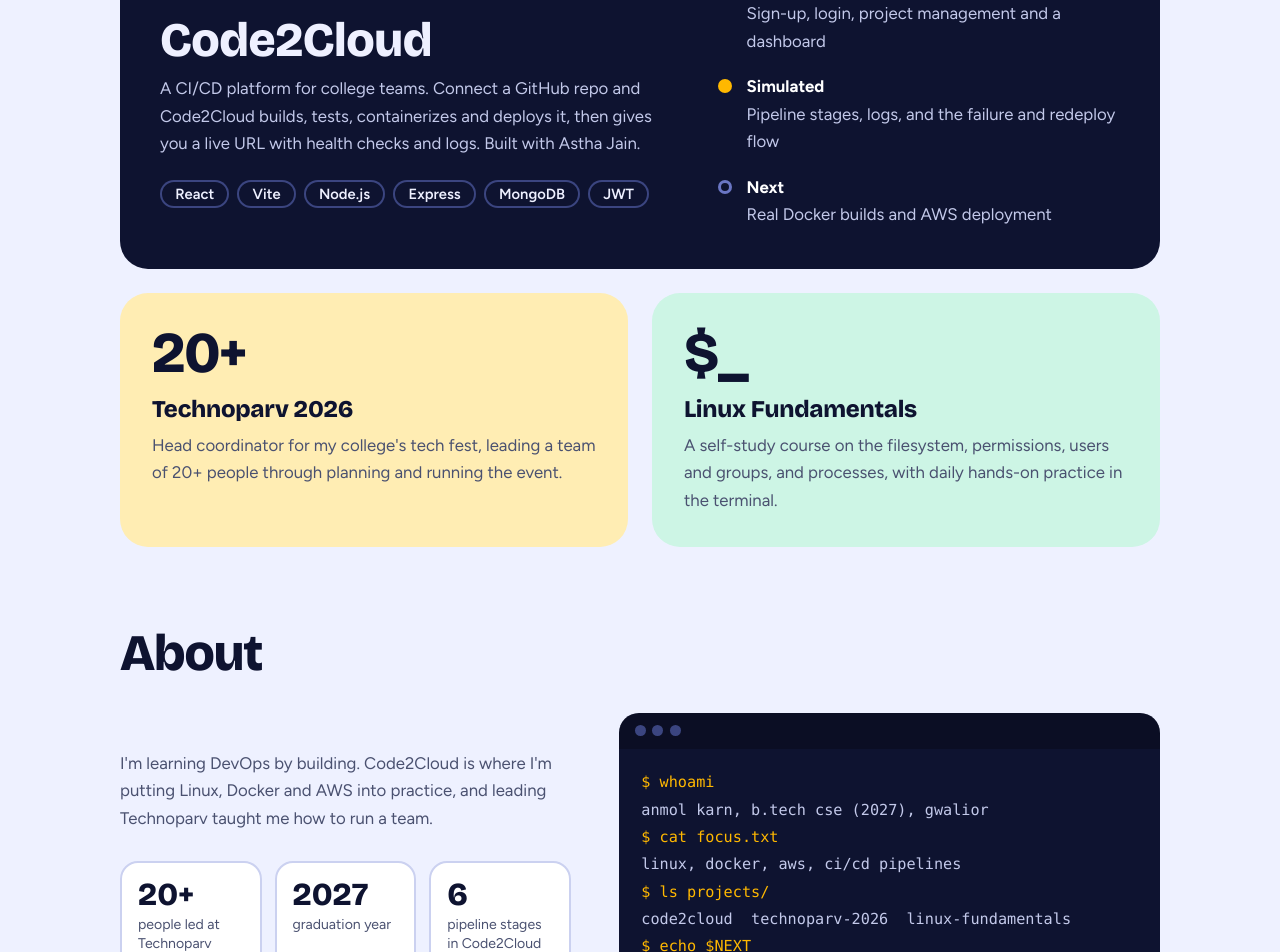
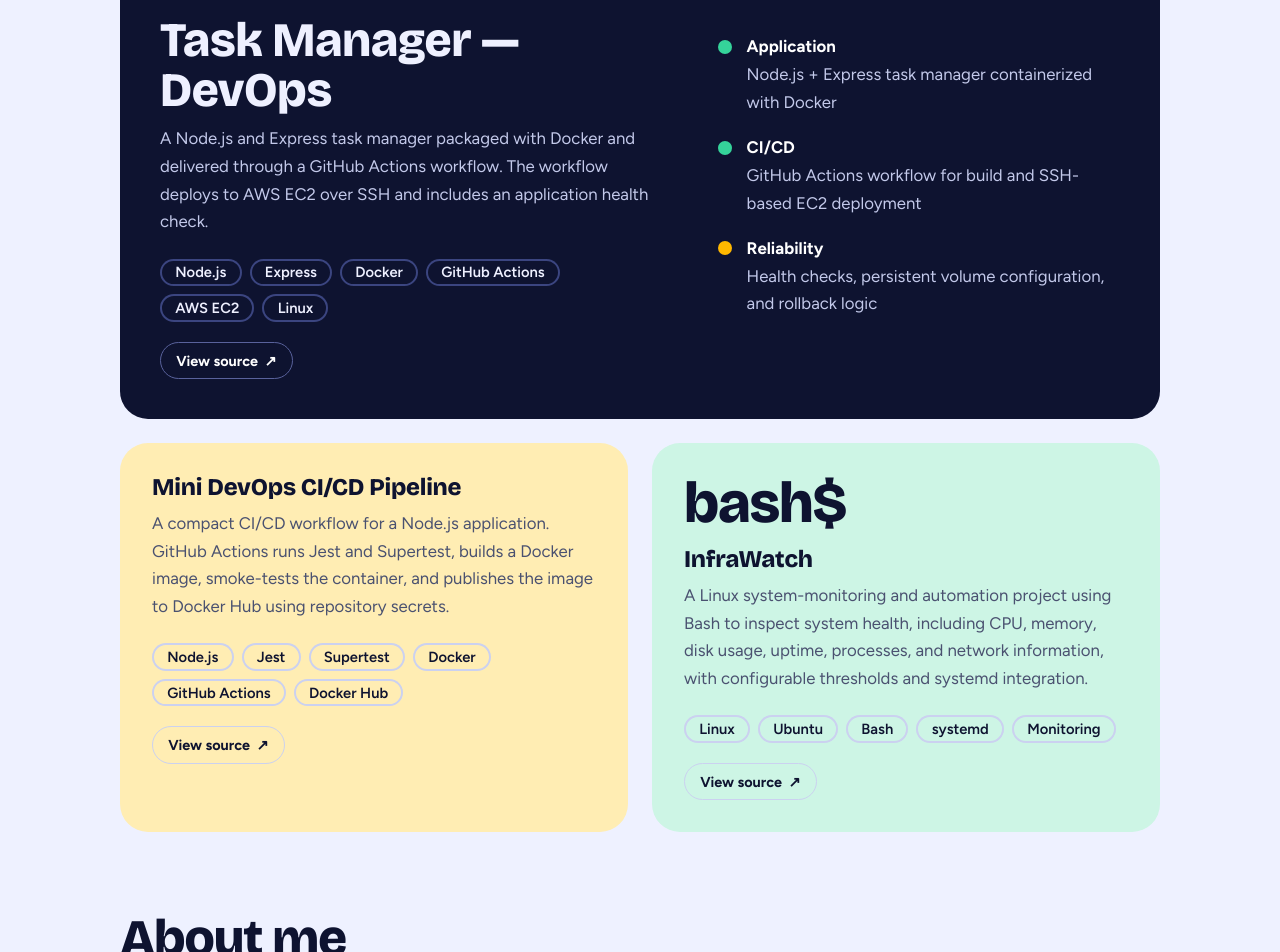
Before and after one commit to anmolkarn271/Portfolio-Frontend, a React (Vite) app: page / in a window 1280 px wide. Shown: the part 1380-2332 px from the top of the page. Built offline with nearby package versions, Linux system fonts and the light colour scheme.

Commit message:
Refresh portfolio with DevOps projects and skills

```diff
--- a/src/components/About.jsx
+++ b/src/components/About.jsx
@@ -5,12 +5,19 @@
 export default function About() {
   return (
     <section id="about">
-      <Reveal as="h2">About</Reveal>
+      <Reveal as="h2">About me</Reveal>
       <div className="about">
         <Reveal>
-          <p>I'm learning DevOps by building. Code2Cloud is where I'm putting Linux, Docker and AWS into practice, and leading Technoparv taught me how to run a team.</p>
+          <p>
+            I'm a B.Tech Computer Science student focused on becoming a DevOps engineer.
+            I learn by building and troubleshooting practical workflows with Linux, Bash,
+            Docker, GitHub Actions, and AWS. My current portfolio covers application
+            deployment, CI/CD automation, and Linux system monitoring.
+          </p>
           <div className="stats">
-            {STATS.map(([n, label]) => <div className="stat" key={label}><b>{n}</b><span>{label}</span></div>)}
+            {STATS.map(([n, label]) => (
+              <div className="stat" key={label}><b>{n}</b><span>{label}</span></div>
+            ))}
           </div>
         </Reveal>
         <Reveal delay={120}><Terminal /></Reveal>
--- a/src/components/Projects.jsx
+++ b/src/components/Projects.jsx
@@ -2,9 +2,11 @@
 
 export default function Projects({ projects }) {
   const [main, ...rest] = projects
+
   return (
     <section id="work">
-      <Reveal as="h2">Work</Reveal>
+      <Reveal as="h2">Selected projects</Reveal>
+
       {main && (
         <Reveal as="article" className="feature">
           <div>
@@ -12,7 +14,9 @@
             <h3>{main.title}</h3>
             <p>{main.summary}</p>
             <ul className="chips">{main.stack?.map(s => <li key={s}>{s}</li>)}</ul>
+            <ProjectLinks project={main} />
           </div>
+
           <ul className="status">
             {main.status?.map(s => (
               <li key={s.label} className={s.state === 'built' ? '' : s.state}>
@@ -22,15 +26,37 @@
           </ul>
         </Reveal>
       )}
+
       <div className="two">
-        {rest.map((p, i) => (
-          <Reveal key={p.slug} delay={i * 120} className={i % 2 ? 'panel b' : 'panel'}>
-            {p.big && <div className="big">{p.big}</div>}
-            <h3>{p.title}</h3>
-            <p>{p.summary}</p>
+        {rest.map((project, i) => (
+          <Reveal key={project.slug} delay={i * 120} className={i % 2 ? 'panel b' : 'panel'}>
+            {project.big && <div className="big">{project.big}</div>}
+            <h3>{project.title}</h3>
+            <p>{project.summary}</p>
+            {project.stack?.length > 0 && (
+              <ul className="chips">{project.stack.map(s => <li key={s}>{s}</li>)}</ul>
+            )}
+            <ProjectLinks project={project} />
           </Reveal>
         ))}
       </div>
     </section>
   )
 }
+
+function ProjectLinks({ project }) {
+  return (
+    <div className="project-actions">
+      {project.github && (
+        <a className="project-link" href={project.github} target="_blank" rel="noreferrer">
+          View source <span aria-hidden="true">↗</span>
+        </a>
+      )}
+      {project.live && (
+        <a className="project-link" href={project.live} target="_blank" rel="noreferrer">
+          Live demo <span aria-hidden="true">↗</span>
+        </a>
+      )}
+    </div>
+  )
+}
--- a/src/content.js
+++ b/src/content.js
@@ -1,39 +1,43 @@
 export const NAV = [
-  ['work', 'Work'], ['about', 'About'], ['journey', 'Journey'], ['skills', 'Skills'], ['contact', 'Contact'],
+  ['work', 'Projects'], ['about', 'About'], ['journey', 'Journey'], ['skills', 'Skills'], ['contact', 'Contact'],
 ]
 
 export const STAGES = [
-  ['Push', 'commit on main', 'push    received commit on main'],
-  ['Build', 'install, compile', 'build   dependencies installed, app compiled'],
-  ['Test', 'run checks', 'test    all checks passed'],
-  ['Dockerize', 'package image', 'docker  image built and tagged'],
-  ['Deploy', 'start container', 'deploy  container started'],
-  ['Live', 'health check', 'health  /api/health returned 200'],
+  ['Push', 'code pushed', 'push       commit received from GitHub'],
+  ['Install', 'npm ci', 'install    dependencies installed'],
+  ['Test', 'Jest + Supertest', 'test       automated tests completed'],
+  ['Build', 'Docker image', 'build      container image built'],
+  ['Smoke test', 'health endpoint', 'health     container health check passed'],
+  ['Publish', 'Docker Hub', 'publish    image tagged and pushed'],
 ]
 
 export const SKILLS = {
-  'Cloud and delivery': ['AWS', 'Docker', 'GitHub Actions', 'Linux'],
-  Languages: ['Python', 'JavaScript', 'Node.js'],
-  Web: ['React', 'Vite', 'Express', 'MongoDB'],
-  'Version control': ['Git', 'GitHub'],
+  'DevOps & CI/CD': ['Git', 'GitHub', 'GitHub Actions', 'CI/CD Pipelines'],
+  'Containers': ['Docker', 'Docker Compose', 'Docker Hub', 'Container Health Checks'],
+  'Cloud (AWS)': ['EC2', 'IAM', 'S3', 'Security Groups', 'Basic AWS Networking'],
+  'Linux & Scripting': ['Ubuntu', 'Bash', 'File Permissions', 'Users & Groups', 'Processes', 'systemd', 'Log Analysis'],
+  'Networking': ['TCP/IP', 'HTTP/HTTPS', 'DNS', 'SSH', 'Ports'],
+  'Web & Deployment': ['Node.js', 'Express.js', 'Nginx', 'PM2', 'REST APIs'],
+  'Testing & Automation': ['npm', 'Jest', 'Supertest', 'Automated Testing'],
+  'Core Computer Science': ['Operating Systems', 'Computer Networks', 'DBMS'],
 }
 
 export const SCRIPT = [
-  '$ whoami', 'anmol karn, b.tech cse (2027), gwalior',
-  '$ cat focus.txt', 'linux, docker, aws, ci/cd pipelines',
-  '$ ls projects/', 'code2cloud  technoparv-2026  linux-fundamentals',
-  '$ echo $NEXT', 'real docker builds and aws deploys for code2cloud',
-].join('\n')
+  '$ whoami', 'anmol karn | b.tech cse | graduating 2027',
+  '$ cat focus.txt', 'linux, docker, github actions, aws, ci/cd',
+  '$ ls projects/', 'task-manager  mini-devops-pipeline  infrawatch',
+  '$ echo $GOAL', 'build reliable, repeatable delivery workflows',
+].join('\\n')
 
 export const STATS = [
-  ['20+', 'people led at Technoparv'],
-  ['2027', 'graduation year'],
-  ['6', 'pipeline stages in Code2Cloud'],
+  ['3', 'featured DevOps projects'],
+  ['2027', 'B.Tech CSE graduation'],
+  ['20+', 'people coordinated at Technoparv'],
 ]
 
 export const TIMELINE = [
   { when: '2023', title: 'Started B.Tech CSE', text: 'IPS College of Technology & Management, Gwalior.' },
-  { when: '2026', title: 'Head coordinator, Technoparv', text: 'Led a team of 20+ people through planning and running the tech fest.' },
-  { when: 'Now', title: 'Building Code2Cloud', text: 'A CI/CD platform with Astha Jain, while studying Linux fundamentals on my own.' },
-  { when: '2027', title: 'Graduating', text: 'Aiming for a DevOps fresher role.' },
+  { when: '2026', title: 'Head coordinator, Technoparv', text: 'Coordinated a team of 20+ people for the college tech fest.' },
+  { when: 'Now', title: 'Building DevOps projects', text: 'Practising CI/CD, Docker, Linux automation, and AWS deployment through hands-on projects.' },
+  { when: '2027', title: 'Graduating', text: 'Preparing for DevOps engineer fresher and internship opportunities.' },
 ]
--- a/src/data.mjs
+++ b/src/data.mjs
@@ -1,30 +1,36 @@
-// Single source of truth: the React app uses this as a fallback,
-// and the server seeds MongoDB with it on first run.
+// Portfolio project data. Keep descriptions aligned with implemented features.
 const projects = [
   {
-    slug: 'code2cloud',
-    title: 'Code2Cloud',
-    tag: 'In progress',
+    slug: 'task-manager-devops',
+    title: 'Task Manager — DevOps',
+    tag: 'Featured project',
     summary:
-      'A CI/CD platform for college teams. Connect a GitHub repo and Code2Cloud builds, tests, containerizes and deploys it, then gives you a live URL with health checks and logs. Built with Astha Jain.',
-    stack: ['React', 'Vite', 'Node.js', 'Express', 'MongoDB', 'JWT'],
+      'A Node.js and Express task manager packaged with Docker and delivered through a GitHub Actions workflow. The workflow deploys to AWS EC2 over SSH and includes an application health check.',
+    stack: ['Node.js', 'Express', 'Docker', 'GitHub Actions', 'AWS EC2', 'Linux'],
+    github: 'https://github.com/anmolkarn271/Task_Manager-DevOps',
     status: [
-      { state: 'built', label: 'Built', text: 'Sign-up, login, project management and a dashboard' },
-      { state: 'sim', label: 'Simulated', text: 'Pipeline stages, logs, and the failure and redeploy flow' },
-      { state: 'next', label: 'Next', text: 'Real Docker builds and AWS deployment' },
+      { state: 'built', label: 'Application', text: 'Node.js + Express task manager containerized with Docker' },
+      { state: 'built', label: 'CI/CD', text: 'GitHub Actions workflow for build and SSH-based EC2 deployment' },
+      { state: 'sim', label: 'Reliability', text: 'Health checks, persistent volume configuration, and rollback logic' },
     ],
   },
   {
-    slug: 'technoparv-2026',
-    title: 'Technoparv 2026',
-    big: '20+',
-    summary: "Head coordinator for my college's tech fest, leading a team of 20+ people through planning and running the event.",
+    slug: 'mini-devops-pipeline',
+    title: 'Mini DevOps CI/CD Pipeline',
+    summary:
+      'A compact CI/CD workflow for a Node.js application. GitHub Actions runs Jest and Supertest, builds a Docker image, smoke-tests the container, and publishes the image to Docker Hub using repository secrets.',
+    stack: ['Node.js', 'Jest', 'Supertest', 'Docker', 'GitHub Actions', 'Docker Hub'],
+    github: 'https://github.com/anmolkarn271/mini-DevOps-pipeline',
   },
   {
-    slug: 'linux-fundamentals',
-    title: 'Linux Fundamentals',
-    big: '$_',
-    summary: 'A self-study course on the filesystem, permissions, users and groups, and processes, with daily hands-on practice in the terminal.',
+    slug: 'infrawatch',
+    title: 'InfraWatch',
+    big: 'bash$',
+    summary:
+      'A Linux system-monitoring and automation project using Bash to inspect system health, including CPU, memory, disk usage, uptime, processes, and network information, with configurable thresholds and systemd integration.',
+    stack: ['Linux', 'Ubuntu', 'Bash', 'systemd', 'Monitoring'],
+    github: 'https://github.com/anmolkarn271/InfraWatch',
   },
 ]
+
 export default projects
--- a/src/index.css
+++ b/src/index.css
@@ -170,3 +170,44 @@
  .topbar,.totop{transition:none}
  .badge i{animation:none}
 }
+
+
+/* portfolio-refresh-extra */
+.project-actions {
+  display: flex;
+  flex-wrap: wrap;
+  gap: .65rem;
+  margin-top: 1.25rem;
+}
+
+.project-link {
+  display: inline-flex;
+  align-items: center;
+  gap: .4rem;
+  border: 1px solid currentColor;
+  border-radius: 999px;
+  padding: .55rem .95rem;
+  font: 700 .9rem var(--body);
+  text-decoration: none;
+  transition: transform .2s ease, background .2s ease;
+}
+
+.project-link:hover {
+  transform: translateY(-2px);
+  background: rgba(128, 128, 128, .12);
+}
+
+.feature .project-link {
+  color: #fff;
+  border-color: #59629c;
+}
+
+.panel .project-link {
+  color: var(--text);
+  border-color: var(--line);
+}
+
+.project-link:focus-visible {
+  outline: 3px solid var(--amber);
+  outline-offset: 3px;
+}
```
